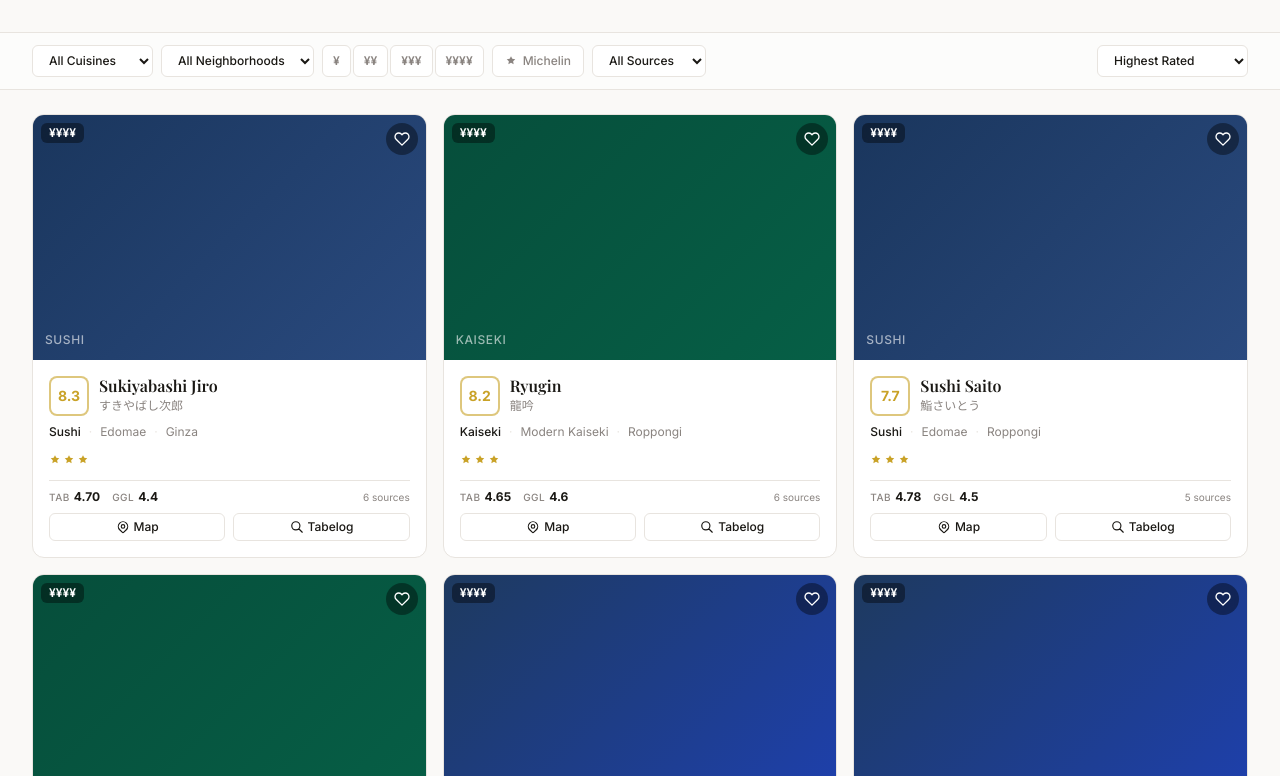
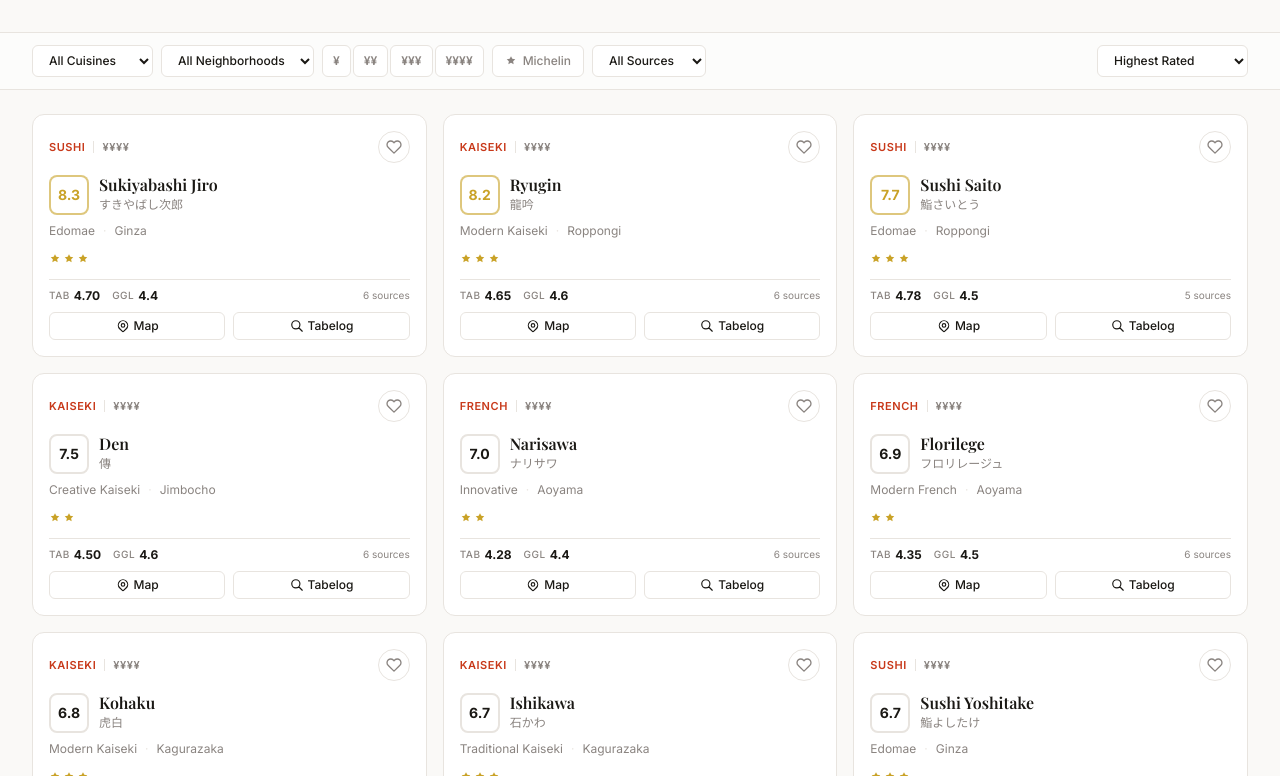
Before and after one commit to michaelpyon/food-council-tokyo, a React (Vite) app: page / in a window 1280 px wide. Shown: the part 784-1560 px from the top of the page. Built offline with nearby package versions, Linux system fonts and the light colour scheme; a web font is replaced by a local one.

Commit message:
fix(qa): ISSUE-003 - remove misleading image placeholders

```diff
--- a/src/components/RestaurantCard.jsx
+++ b/src/components/RestaurantCard.jsx
@@ -1,107 +1,58 @@
-import { motion } from 'motion/react';
+import { motion as Motion } from 'motion/react';
 import ScoreBadge from './ScoreBadge';
 import MichelinBadge from './MichelinBadge';
 import { PRICE_LABELS } from '../data/restaurants';
 import { mapsUrl, tabelogUrl } from '../utils/links';
 
-// Deterministic color from cuisine for placeholder images
-const CUISINE_COLORS = {
-  Sushi: ['#1a365d', '#2a4a7f'],
-  Ramen: ['#7c2d12', '#9a3412'],
-  Kaiseki: ['#064e3b', '#065f46'],
-  Tempura: ['#78350f', '#92400e'],
-  Yakitori: ['#581c87', '#6b21a8'],
-  Tonkatsu: ['#9a3412', '#b45309'],
-  Udon: ['#1e3a5f', '#2563eb'],
-  Soba: ['#374151', '#4b5563'],
-  Unagi: ['#3f6212', '#4d7c0f'],
-  Izakaya: ['#7c2d12', '#b91c1c'],
-  Teppanyaki: ['#1f2937', '#374151'],
-  Wagyu: ['#450a0a', '#7f1d1d'],
-  Curry: ['#92400e', '#b45309'],
-  Okonomiyaki: ['#9d174d', '#be185d'],
-  Yoshoku: ['#4c1d95', '#5b21b6'],
-  French: ['#1e3a5f', '#1e40af'],
-  Italian: ['#064e3b', '#047857'],
-  Chinese: ['#991b1b', '#b91c1c'],
-  Korean: ['#7c2d12', '#c2410c'],
-  Cafe: ['#78350f', '#a16207'],
-  Bakery: ['#92400e', '#d97706'],
-  Bar: ['#1f2937', '#111827'],
-  Dessert: ['#831843', '#be185d'],
-};
-
-function PlaceholderImage({ cuisine, name }) {
-  const colors = CUISINE_COLORS[cuisine] || ['#374151', '#1f2937'];
-  return (
-    <div
-      className="w-full h-full flex items-end p-3"
-      style={{
-        background: `linear-gradient(135deg, ${colors[0]}, ${colors[1]})`,
-      }}
-    >
-      <span className="text-white/60 text-xs font-body font-medium uppercase tracking-wider">
-        {cuisine}
-      </span>
-    </div>
-  );
-}
-
 export default function RestaurantCard({ restaurant, onClick, onSave, isSaved }) {
   const r = restaurant;
 
   return (
-    <motion.article
+    <Motion.article
       layout
       initial={{ opacity: 0, y: 12 }}
       animate={{ opacity: 1, y: 0 }}
       exit={{ opacity: 0, y: -8 }}
       transition={{ type: 'spring', duration: 0.3, bounce: 0 }}
-      onClick={() => onClick(r)}
-      onKeyDown={(e) => {
-        if (e.key === 'Enter' || e.key === ' ') {
-          e.preventDefault();
-          onClick(r);
-        }
-      }}
-      role="button"
-      tabIndex={0}
-      aria-label={`View details for ${r.name}`}
-      className="group bg-surface rounded-xl border border-border overflow-hidden cursor-pointer hover:shadow-md hover:border-border/80 focus-visible:outline-none focus-visible:ring-2 focus-visible:ring-accent transition-shadow"
+      className="group bg-surface rounded-xl border border-border overflow-hidden hover:shadow-md hover:border-border/80 transition-shadow"
     >
-      {/* Image area */}
-      <div className="relative aspect-[16/10] overflow-hidden">
-        <PlaceholderImage cuisine={r.cuisine} name={r.name} />
+      <div className="p-4">
+        <div className="flex items-center justify-between gap-3 mb-3">
+          <div className="flex items-center gap-2 text-[11px] font-body font-semibold uppercase tracking-wider">
+            <span className="text-accent">{r.cuisine}</span>
+            <span className="w-px h-3 bg-border" aria-hidden="true" />
+            <span className="text-muted">{PRICE_LABELS[r.priceRange]}</span>
+          </div>
 
-        {/* Save button */}
           <button
-          onClick={(e) => {
-            e.stopPropagation();
-            onSave(r.id);
-          }}
-          className="absolute top-2 right-2 w-8 h-8 rounded-full bg-black/40 backdrop-blur-sm flex items-center justify-center hover:bg-black/60 transition-colors cursor-pointer"
+            type="button"
+            onClick={() => onSave(r.id)}
+            className={`w-8 h-8 rounded-full border flex items-center justify-center transition-colors cursor-pointer focus-visible:outline-none focus-visible:ring-2 focus-visible:ring-accent/30 ${
+              isSaved
+                ? 'border-accent/30 bg-accent/10 text-accent'
+                : 'border-border bg-surface text-muted hover:text-accent hover:border-accent/30'
+            }`}
             aria-label={isSaved ? 'Remove from My Trip' : 'Save to My Trip'}
           >
             <svg
-            className={`w-4 h-4 ${isSaved ? 'text-accent fill-accent' : 'text-white'}`}
+              className={`w-4 h-4 ${isSaved ? 'fill-accent' : ''}`}
               fill={isSaved ? 'currentColor' : 'none'}
               viewBox="0 0 24 24"
               stroke="currentColor"
               strokeWidth={2}
+              aria-hidden="true"
             >
               <path strokeLinecap="round" strokeLinejoin="round" d="M20.84 4.61a5.5 5.5 0 0 0-7.78 0L12 5.67l-1.06-1.06a5.5 5.5 0 0 0-7.78 7.78l1.06 1.06L12 21.23l7.78-7.78 1.06-1.06a5.5 5.5 0 0 0 0-7.78z" />
             </svg>
           </button>
-
-        {/* Price badge */}
-        <span className="absolute top-2 left-2 px-2 py-0.5 rounded-md bg-black/40 backdrop-blur-sm text-white text-xs font-body font-semibold">
-          {PRICE_LABELS[r.priceRange]}
-        </span>
         </div>
 
-      {/* Content */}
-      <div className="p-4">
-        {/* Top row: score + name */}
+        <button
+          type="button"
+          onClick={() => onClick(r)}
+          aria-label={`View details for ${r.name}`}
+          className="block w-full text-left rounded-md cursor-pointer focus-visible:outline-none focus-visible:ring-2 focus-visible:ring-accent/30"
+        >
           <div className="flex items-start gap-2.5">
             <ScoreBadge score={r._compositeScore || 0} size="sm" />
             <div className="min-w-0 flex-1">
@@ -114,27 +65,22 @@ export default function RestaurantCard({ restaurant, onClick, onSave, isSaved })
             </div>
           </div>
 
-        {/* Meta row */}
           <div className="flex items-center gap-2 mt-2 text-xs font-body text-muted">
-          <span className="font-medium text-text">{r.cuisine}</span>
             {r.subCuisine && (
               <>
+                <span>{r.subCuisine}</span>
                 <span className="text-border">·</span>
-              <span>{r.subCuisine}</span>
               </>
             )}
-          <span className="text-border">·</span>
             <span>{r.neighborhood}</span>
           </div>
 
-        {/* Michelin badge */}
           {r.michelin && (r.michelin.stars > 0 || r.michelin.bib) && (
             <div className="mt-2">
               <MichelinBadge michelin={r.michelin} compact />
             </div>
           )}
 
-        {/* Scores row */}
           <div className="flex items-center gap-3 mt-2 pt-2 border-t border-border">
             {r.tabelog?.score && (
               <div className="flex items-center gap-1">
@@ -152,6 +98,7 @@ export default function RestaurantCard({ restaurant, onClick, onSave, isSaved })
               <span className="text-[10px] font-body text-muted">{r.sources?.length || 0} sources</span>
             </div>
           </div>
+        </button>
 
         {/* Outbound actions */}
         <div className="flex items-center gap-2 mt-2">
@@ -184,6 +131,6 @@ export default function RestaurantCard({ restaurant, onClick, onSave, isSaved })
           </a>
         </div>
       </div>
-    </motion.article>
+    </Motion.article>
   );
 }
```
Lines whose indentation alone changed are shown as unchanged.
